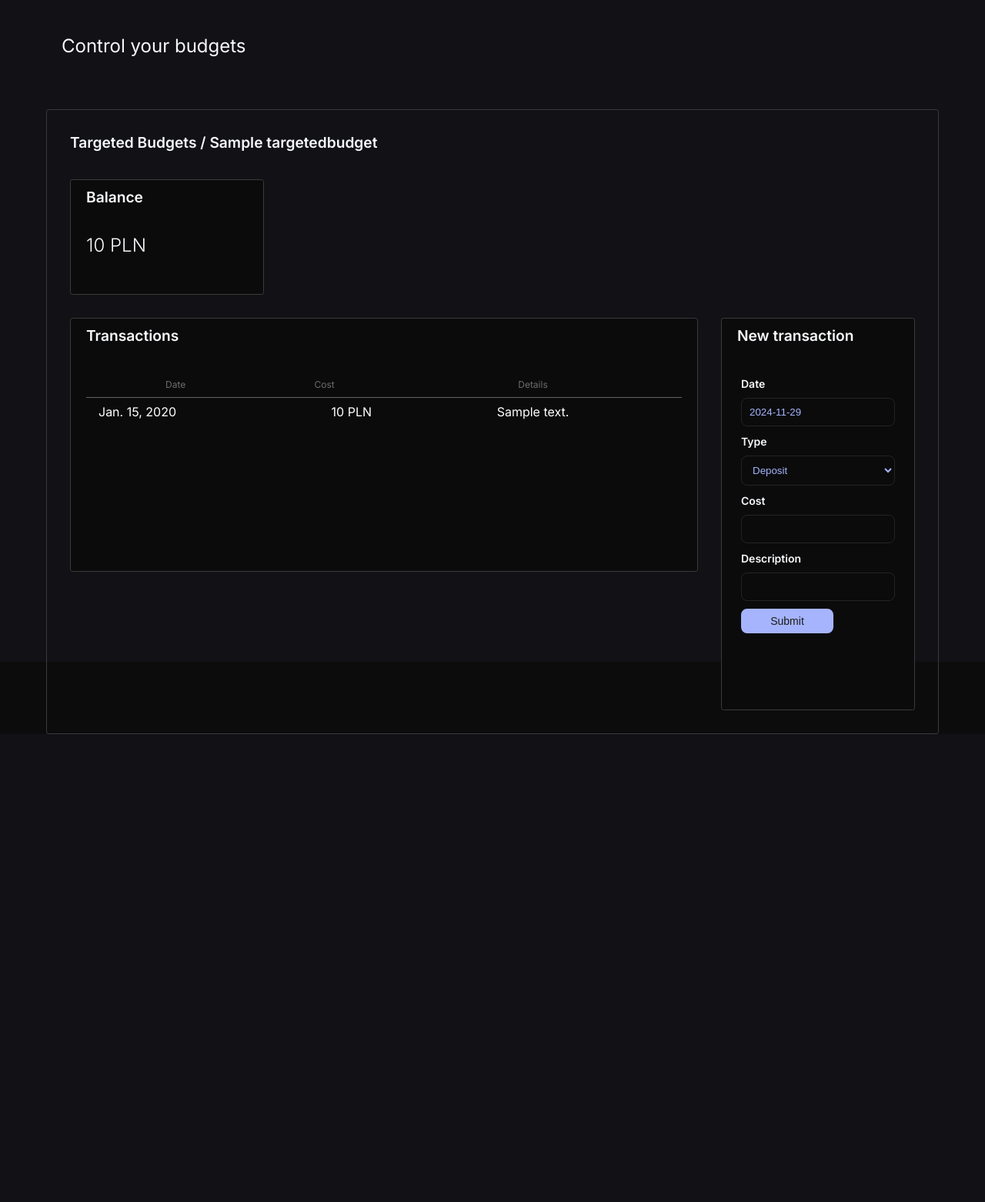
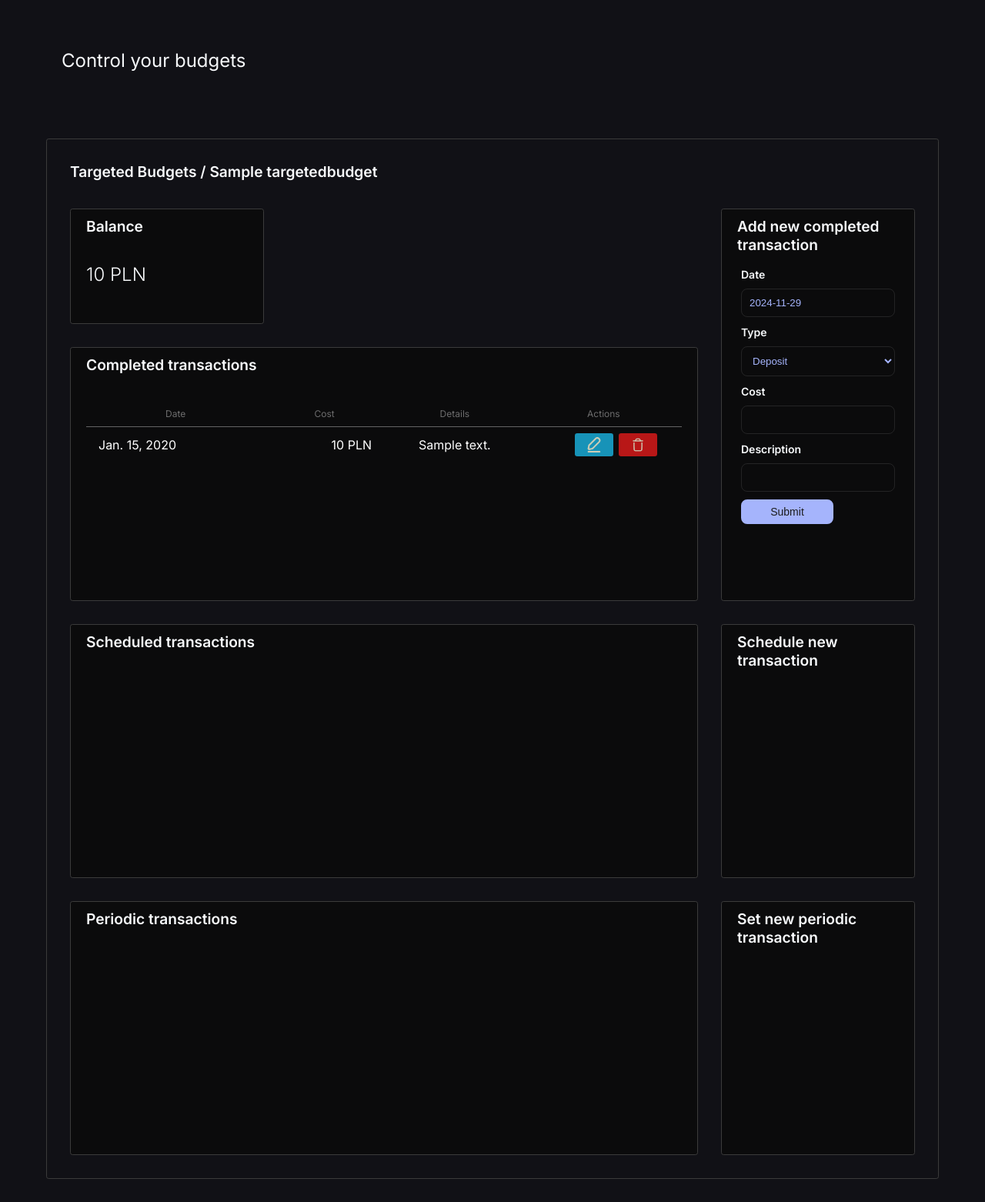
Before and after one commit to pbielenia/Ctrl-Budgets, a Django app: page /investments/targeted-budget/1/ in a window 1280 px wide. Shown: the whole page at 77% size. Before the commit the page ends 954 px from the top, so only its background shows below. Run offline with Django 5.2, Linux system fonts and the light colour scheme; tables that the repository leaves empty hold one stand-in row (values such as "Sample post"); parts of the project's set-up code (start-up, migrations or seed data) failed here and were passed over.

Commit message:
[css][target] Create placeholder grid items

```diff
--- a/ctrl_budgets/investments/templates/investments/index.html
+++ b/ctrl_budgets/investments/templates/investments/index.html
@@ -76,6 +76,7 @@
                             <tr>
                                 <th>Name</th>
                                 <th>Balance</th>
+                                <th>Actions</th>
                             </tr>
                         </thead>
                         <tbody>
@@ -83,8 +84,9 @@
                             <tr>
                                 <td class="width-30-percent text-align-center">{{budget.name}}</td>
                                 <td class="width-20-percent text-align-right">{{budget.balance}} PLN</td>
-                                <td class="text-align-center"><a class="button button-violet button-middle"
-                                        href="{% url 'investments:targeted_budget' budget.id %}">Details</a>
+                                <td class="buttons-table-row-container">
+                                    <a class="button-table-row button-show-details"
+                                        href="{% url 'investments:targeted_budget' budget.id %}"></a>
                                 </td>
                                 {% endfor %}
                             </tr>
--- a/ctrl_budgets/investments/templates/investments/targeted-budget.html
+++ b/ctrl_budgets/investments/templates/investments/targeted-budget.html
@@ -19,35 +19,10 @@
                 </div>
             </div>
 
-            <!-- Commited transactions table -->
-            <div class="grid-item grid-item-position-transactions-table">
-                <div class="grid-item-header">Transactions</div>
-                <div class="grid-item-body">
-                    <table class="table-responsive">
-                        <thead>
-                            <tr>
-                                <th>Date</th>
-                                <th>Cost</th>
-                                <th>Details</th>
-                            </tr>
-                        </thead>
-                        <tbody>
-                            {% for transaction in transactions %}
-                            <tr>
-                                <td class="width-30-percent">{{transaction.date}}</td>
-                                <td class="text-align-right width-20-percent">{{transaction.cost}} PLN</td>
-                                <td class="text-align-center">{{transaction.details}}</td>
-                            </tr>
-                            {% endfor %}
-                        </tbody>
 
-                    </table>
-                </div>
-            </div>
-
-            <!-- New transaction form -->
-            <div class="grid-item grid-item-position-new-transaction-form">
-                <div class="grid-item-header">New transaction</div>
+            <!-- Add new completed transaction form -->
+            <div class="grid-item grid-item-column-4 grid-item-height-3">
+                <div class="grid-item-header">Add new completed transaction</div>
                 <div class="grid-item-body">
                     <form class="form-base" method="post">
                         {% csrf_token %}
@@ -63,6 +38,66 @@
                     </form>
                 </div>
             </div>
+
+            <!-- Completed transactions table -->
+            <div class="grid-item grid-item-position-transactions-table">
+                <div class="grid-item-header">Completed transactions</div>
+                <div class="grid-item-body">
+                    <table class="table-responsive">
+                        <thead>
+                            <tr>
+                                <th>Date</th>
+                                <th>Cost</th>
+                                <th>Details</th>
+                                <th>Actions</th>
+                            </tr>
+                        </thead>
+                        <tbody>
+                            {% for transaction in transactions %}
+                            <tr>
+                                <td class="width-30-percent">{{transaction.date}}</td>
+                                <td class="text-align-right width-20-percent">{{transaction.cost}} PLN</td>
+                                <td class="text-align-center">{{transaction.details}}</td>
+                                <td class="buttons-table-row-container">
+                                    <div class="button-table-row button-edit"></div>
+                                    <div class="button-table-row button-delete"></div>
+                                </td>
+                            </tr>
+                            {% endfor %}
+                        </tbody>
+
+                    </table>
+                </div>
+            </div>
+
+
+            <!-- Scheduled transactions table -->
+            <div class="grid-item grid-item-width-3 grid-item-height-2">
+                <div class="grid-item-header">Scheduled transactions</div>
+                <div class="grid-item-body">
+                </div>
+            </div>
+
+            <!-- Add new scheduled transactions -->
+            <div class="grid-item grid-item-height-2">
+                <div class="grid-item-header">Schedule new transaction</div>
+                <div class="grid-item-body">
+                </div>
+            </div>
+
+            <!-- Periodic transactions table -->
+            <div class="grid-item grid-item-width-3 grid-item-height-2">
+                <div class="grid-item-header">Periodic transactions</div>
+                <div class="grid-item-body">
+                </div>
+            </div>
+
+            <!-- Add new period transactions -->
+            <div class="grid-item grid-item-height-2">
+                <div class="grid-item-header">Set new periodic transaction</div>
+                <div class="grid-item-body">
+                </div>
+            </div>
         </div>
     </div>
 </div>
--- a/ctrl_budgets/static/ctrl_budgets/style.css
+++ b/ctrl_budgets/static/ctrl_budgets/style.css
@@ -1,6 +1,5 @@
 @import url("https://fonts.googleapis.com/css2?family=Inter:wght@100;200;300;400;500;600;700&display=swap");
 
-html,
 body {
     margin: 0;
     height: 100%;
@@ -106,13 +105,16 @@ a:active {
     grid-row: span 2;
 }
 
-.grid-item-position-new-transaction-form {
+.grid-item-column-4 {
     grid-column: 4;
-    grid-row: span 3;
 }
 
 .grid-item-height-2 {
     grid-row: span 2;
+}
+
+.grid-item-height-3 {
+    grid-row: span 3;
 }
 
 .grid-item-width-3 {
@@ -210,8 +212,6 @@ a:active {
     border-radius: .5rem;
     border-width: 2px;
     border-style: solid;
-
-    /* outline: dotted 1px blue; */
 }
 
 .button:hover,
@@ -230,6 +230,54 @@ a:active {
 .button-middle {
     width: 120px;
     padding: .25rem;
+}
+
+.buttons-table-row-container {
+    align-self: center;
+    width: 100%;
+
+    display: flex;
+    align-items: center;
+    justify-content: center;
+    gap: 7px;
+}
+
+.button-table-row {
+    width: 50px;
+    height: 30px;
+    border-radius: .2rem;
+    border-style: none;
+}
+
+.button-table-row:hover,
+.button-table-row:focus,
+.button-table-row:active {
+    outline: none;
+    filter: brightness(200%);
+}
+
+.button-delete {
+    background-color: #b81717;
+    background-image: url("icon-trash-white.png");
+    background-size: auto 65%;
+    background-repeat: no-repeat;
+    background-position: center;
+}
+
+.button-edit {
+    background-color: #1793b8;
+    background-image: url("icon-edit-white.png");
+    background-size: auto 65%;
+    background-repeat: no-repeat;
+    background-position: center;
+}
+
+.button-show-details {
+    background-color: #1c4aaf;
+    background-image: url("icon-show-details-white.png");
+    background-size: auto 65%;
+    background-repeat: no-repeat;
+    background-position: center;
 }
 
 .form-button {
@@ -314,18 +362,6 @@ table tbody tr:hover {
     width: 120px;
 }
 
-.flex-align-right {
-    align-self: center;
-
-    width: 100%;
-    display: flex;
-    align-items: center;
-    justify-content: flex-end;
-    gap: 50px;
-
-    padding: 10px;
-}
-
 .outline-1 {
     outline: dotted 1px blue;
 }
```
Also changed, not shown: ctrl_budgets/static/ctrl_budgets/icon-edit-white.png (added), ctrl_budgets/static/ctrl_budgets/icon-show-details-white.png (added), ctrl_budgets/static/ctrl_budgets/icon-trash-white.png (added).
